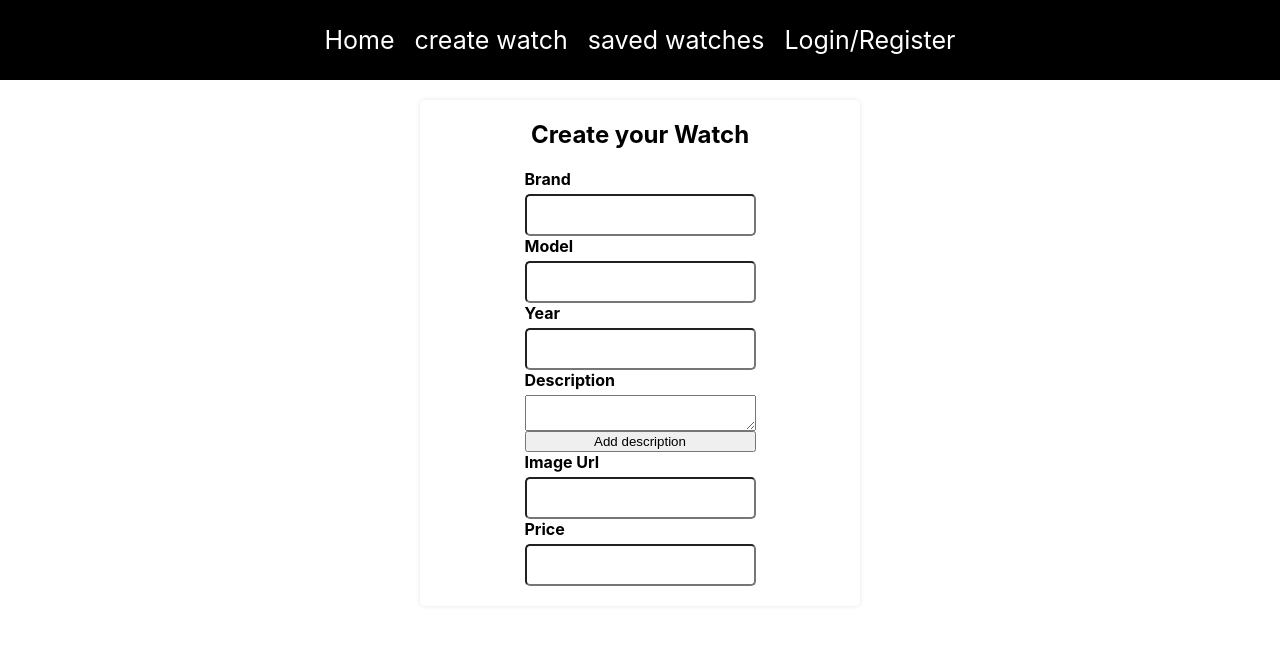
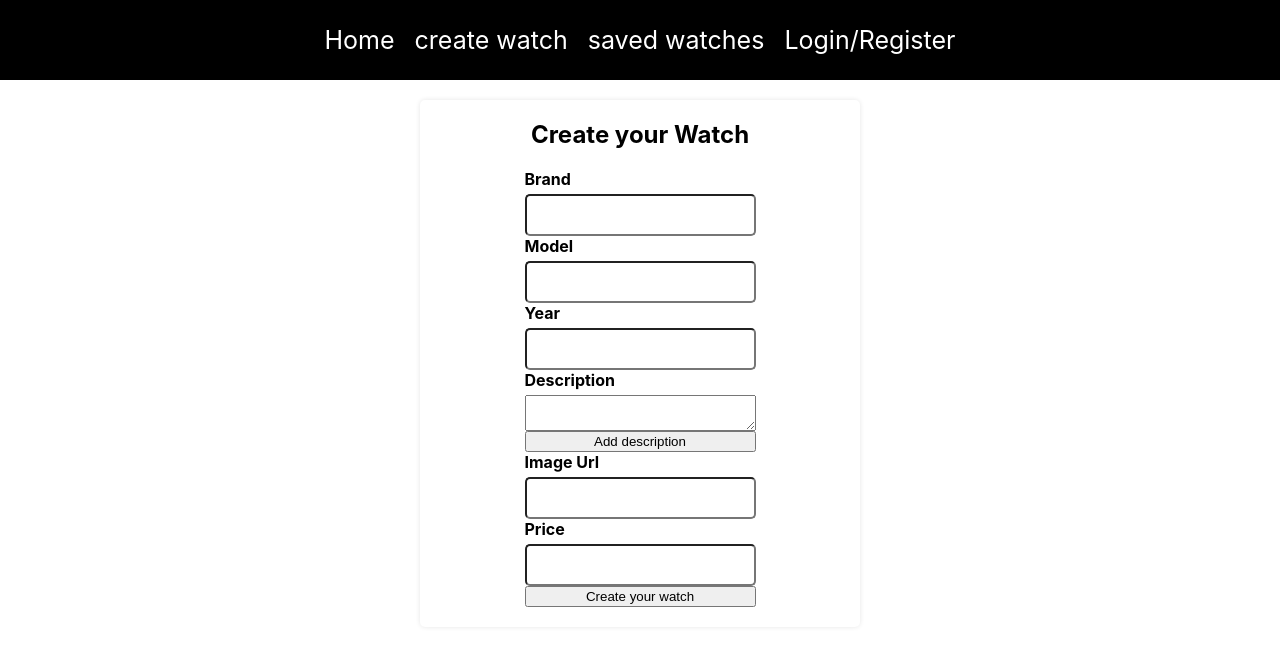
Before and after one commit to jimmy094/watches, a React (Create React App) app in the folder client/watches/: page /createWatch in a window 1280 px wide. Shown: the top 646 px of the page. Built offline with nearby package versions, Linux system fonts and the light colour scheme.

Commit message:
onsubmit function

```diff
--- a/client/watches/src/pages/createWatch.jsx
+++ b/client/watches/src/pages/createWatch.jsx
@@ -1,4 +1,5 @@
 import { useState } from "react";
+import axios from 'axios'
 
 export const CreateWatch = () => {
     const [ watch, setWatch ] = useState({
@@ -17,6 +18,16 @@ export const CreateWatch = () => {
 
     const addDesc = () => {
         setWatch({...watch, description: [...watch.description, ""] })
+    }
+
+    const onSubmit = async (event) => {
+        event.preventDefault();
+        try {
+            await axios.post("http://localhost:3001/watches", watch);
+            alert("Watch created!")
+        } catch (error) {
+            console.log(error)
+        }
     }
 
 
@@ -46,6 +57,8 @@ export const CreateWatch = () => {
 
             <label htmlFor="price">Price</label>
             <input type="text" id="year" name="year" />
+
+            <button onSubmit={onSubmit} type="submit">Create your watch</button>
         </form>
 
 
```
